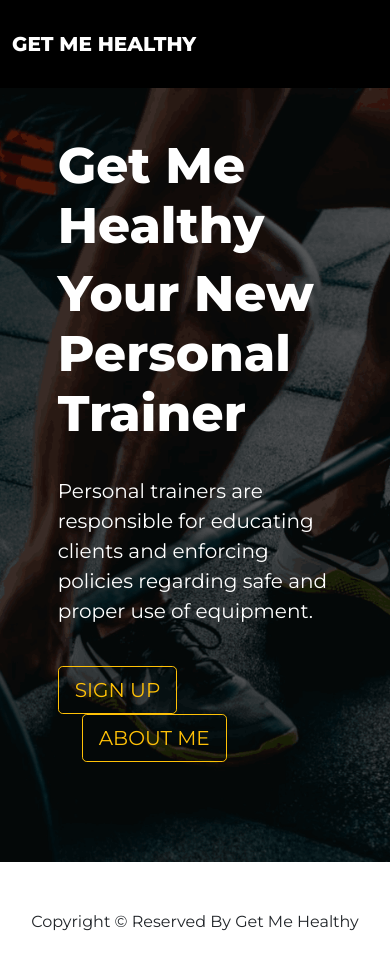
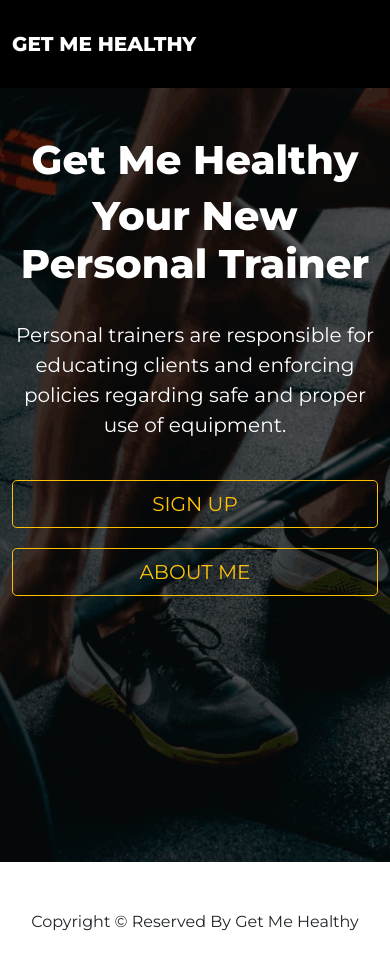
Before and after one commit to azalamin/get-me-healthy, a React (Create React App) app: page / in a window 390 px wide. Shown: the top 970 px of the page. Built offline with nearby package versions, Linux system fonts and the light colour scheme.

Commit message:
home banner responsive done

```diff
--- a/src/App.js
+++ b/src/App.js
@@ -4,6 +4,7 @@ import About from './components/About/About';
 import Footer from './components/Footer/Footer';
 import Header from './components/Header/Header';
 import Home from './components/Home/Home';
+import Services from './components/Services/Services';
 
 function App() {
   return (
@@ -12,6 +13,7 @@ function App() {
      <Routes>
        <Route path='/' element={<Home />} />
        <Route path='/home' element={<Home />} />
+       <Route path='/services' element={<Services />} />
        <Route path='/about' element={<About />} />
      </Routes>
      <Footer></Footer>
--- a/src/components/Header/Header.js
+++ b/src/components/Header/Header.js
@@ -20,8 +20,11 @@ const Header = () => {
               <Nav.Link className='text-white' as={Link} to="/">
                 Home
               </Nav.Link>
-              <Nav.Link className='text-white' as={Link} to="/">
+              <Nav.Link className='text-white' as={Link} to="/services">
                 Services
+              </Nav.Link>
+              <Nav.Link className='text-white' as={Link} to="/about">
+                About Me
               </Nav.Link>
             </Nav>
           </Navbar.Collapse>
--- a/src/components/Home/Home.css
+++ b/src/components/Home/Home.css
@@ -12,3 +12,30 @@
 .home-container p {
   font-size: 20px;
 }
+
+/* Responsive Design */
+@media (max-width: 767px) {
+  .home-container .info-container {
+    width: 100%;
+    text-align: center;
+  }
+  .home-title {
+    font-size: 40px;
+  }
+  .button-area {
+    display: flex;
+    flex-direction: column;
+    justify-content: center;
+    gap: 20px;
+  }
+  .button-area button {
+    display: block;
+    width: 100%;
+  }
+}
+
+@media (min-width: 991px) {
+  .home-container .info-container {
+    width: 75%;
+  }
+}
--- a/src/components/Home/Home.js
+++ b/src/components/Home/Home.js
@@ -5,18 +5,18 @@ const Home = () => {
     return (
       <div className="home-container">
         <div className="text-white container pt-5">
-          <div className="mt-md-5 w-75 mx-auto">
+          <div className="mt-md-5 mx-auto info-container">
             <h1 className="home-title">Get Me Healthy</h1>
             <h1 className="home-title">Your New Personal Trainer</h1>
-            <p className='py-4'>
+            <p className="py-4">
               Personal trainers are responsible for educating clients and
               enforcing policies regarding safe and proper use of equipment.
             </p>
-            <div>
-              <button className="btn btn-outline-warning btn-lg">
+            <div className='md-text-align-start text-align-center button-area'>
+              <button className="btn btn-outline-warning btn-lg d-md-inline  ">
                 SIGN UP
               </button>
-              <button className="btn btn-outline-warning btn-lg ms-4">
+              <button className="btn btn-outline-warning btn-lg ms-md-4 d-md-inline ">
                 ABOUT ME
               </button>
             </div>
--- /dev/null
+++ b/src/components/Services/Services.js
@@ -0,0 +1,11 @@
+import React from 'react';
+
+const Services = () => {
+    return (
+        <div>
+            <h1>This is services</h1>
+        </div>
+    );
+};
+
+export default Services;
```
